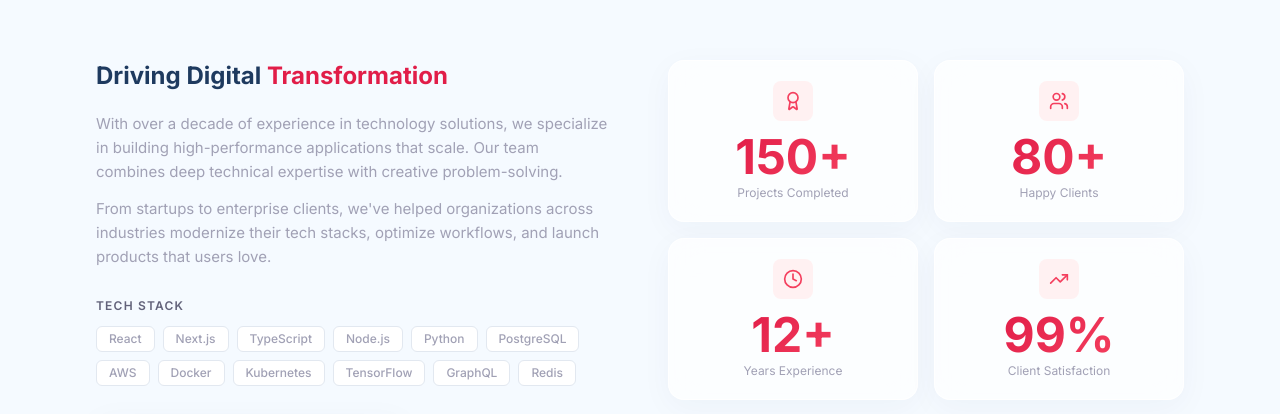
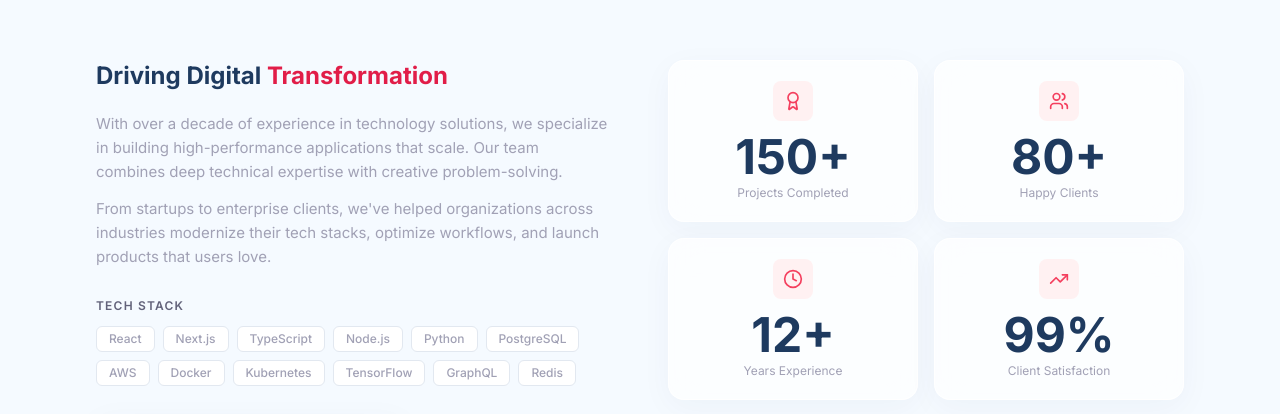
Before and after one commit to parsasamandi/IT-tech-portfolio, a Next.js app: page / in a window 1280 px wide. Shown: the part 2320-2734 px from the top of the page. Built offline with nearby package versions, Linux system fonts and the light colour scheme; no server answers; the database is empty.

Commit message:
UI: Changed animated counter text color from crimson gradient to navy-900

```diff
--- a/components/ui/AnimatedCounter.tsx
+++ b/components/ui/AnimatedCounter.tsx
@@ -55,7 +55,7 @@ export default function AnimatedCounter({
   return (
     <motion.span
       ref={ref}
-      className="text-4xl md:text-5xl font-bold gradient-text"
+      className="text-4xl md:text-5xl font-bold text-navy-900"
       style={{ fontFamily: "var(--font-heading)" }}
     >
       {count}
```
